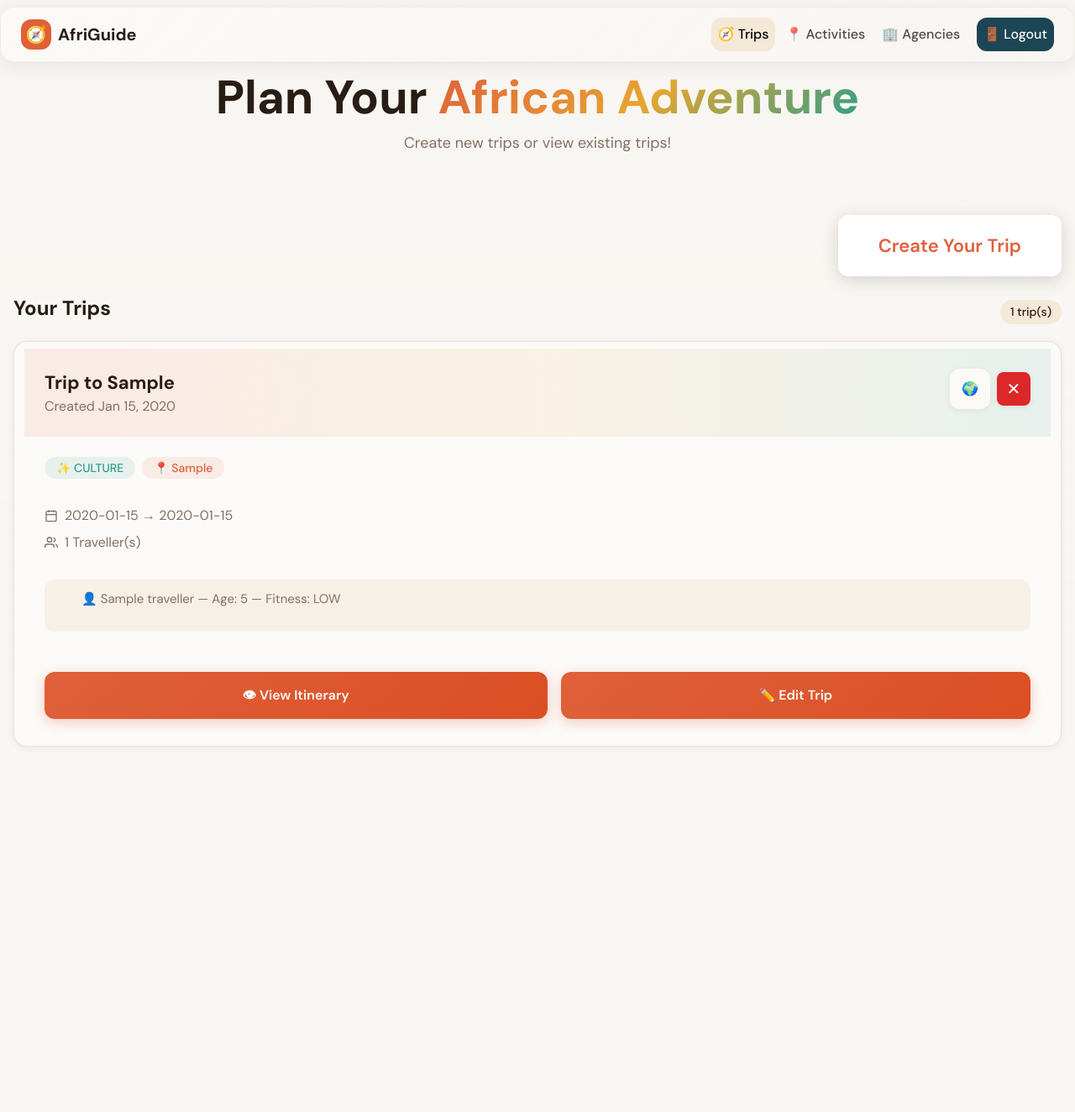
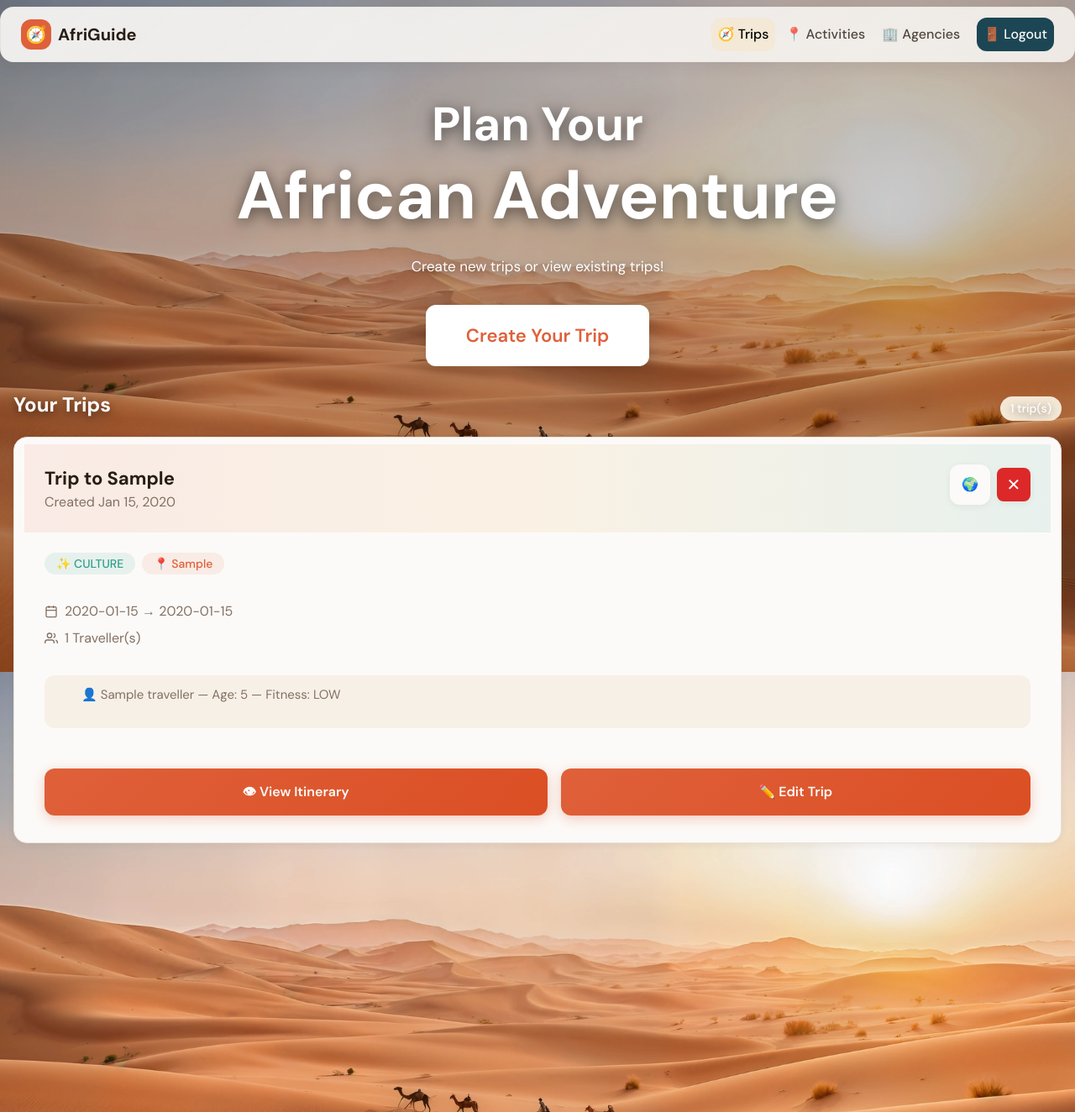
Before and after one commit to A-D-DBS-application/web-application-2025-group-1, a Flask app: page /trips in a window 1280 px wide. Shown: the whole page at 84% size. Before the commit the page ends 889 px from the top, so only its background shows below. Run offline with Flask 3, Linux system fonts and the light colour scheme; a user stored in the database is signed in; tables that the repository leaves empty hold one stand-in row (values such as "Sample post").

Commit message:
Achtergrondfoto op iedere pagina

```diff
--- a/app/config.py
+++ b/app/config.py
@@ -15,12 +15,12 @@ load_dotenv()
 class Config:
     SECRET_KEY = os.getenv("SECRET_KEY", "your_secret_key")
 
-    # Get database URL and convert to use psycopg3 driver if needed
+    # Get database URL and convert to use psycopg3 driver
     _db_url = os.getenv(
         "DATABASE_URL",
         "postgresql://postgres.eoysewmdlgotspzgbpkb:Group1_ADDBS!@aws-1-eu-central-1.pooler.supabase.com:6543/postgres?sslmode=require",
     )
-    # Convert postgresql:// to postgresql+psycopg:// to use psycopg3
+    # Convert postgresql:// to postgresql+psycopg:// to use psycopg3 (required by requirements.txt)
     if _db_url.startswith("postgresql://") and not _db_url.startswith("postgresql+psycopg://"):
         _db_url = _db_url.replace("postgresql://", "postgresql+psycopg://", 1)
     SQLALCHEMY_DATABASE_URI = _db_url
@@ -32,5 +32,6 @@ class Config:
         'max_overflow': 10,     # Maximum overflow connections
         'connect_args': {
             'connect_timeout': 10,  # Connection timeout in seconds
+            'prepare_threshold': None,  # Disable prepared statements to avoid DuplicatePreparedStatement errors
         }
     }
--- a/app/static/css/base.css
+++ b/app/static/css/base.css
@@ -39,6 +39,37 @@ body {
   position: relative;
 }
 
+/* Apply background image to all pages except auth pages and pages with no-bg-image class */
+body:not(.auth-page):not(.no-bg-image) {
+  background-image: var(--desert-bg-image);
+  background-size: cover;
+  background-position: center;
+  background-attachment: fixed;
+  background-repeat: no-repeat;
+  position: relative;
+}
+
+body:not(.auth-page):not(.no-bg-image)::before {
+  content: '';
+  position: fixed;
+  top: 0;
+  left: 0;
+  right: 0;
+  bottom: 0;
+  background: rgba(0, 0, 0, 0.2);
+  z-index: -1;
+}
+
+/* Hide background blobs on pages with background image */
+body:not(.auth-page):not(.no-bg-image) .bg-blob {
+  display: none;
+}
+
+/* Show background blobs on pages without background image (except auth pages) */
+body.no-bg-image .bg-blob {
+  display: block;
+}
+
 /* Agency background with desert image */
 body.agency-home {
   background-image: var(--desert-bg-image);
@@ -289,7 +320,7 @@ body.agency-home .page-header p {
   font-weight: 400;
 }
 
-/* Traveller header styling */
+/* Traveller header styling - centered for home page */
 body.traveller-home .page-header {
   position: absolute;
   top: 40%;
@@ -300,6 +331,20 @@ body.traveller-home .page-header {
   margin: 0;
   animation: none;
   opacity: 1;
+}
+
+/* Trips page header - positioned at top */
+body.trips-page .page-header {
+  position: relative;
+  top: auto;
+  left: auto;
+  transform: none;
+  width: 100%;
+  padding: 2rem 1rem;
+  margin: 0;
+  animation: none;
+  opacity: 1;
+  text-align: center;
 }
 body.traveller-home .page-header h1 {
   font-size: clamp(2.25rem, 6.5vw, 5rem);
@@ -1546,15 +1591,12 @@ tbody tr:hover {
   }
 }
 
-/* Background overlay for trips/edit pages */
+/* Background overlay for trips/edit pages - dark transparent overlay to show background image */
 .bg-overlay {
   position: fixed;
   inset: 0;
   z-index: -1;
-  background: linear-gradient(to bottom,
-    hsla(35, 30%, 96%, 0.8),
-    hsla(35, 30%, 96%, 0.95),
-    var(--background));
+  background: rgba(0, 0, 0, 0.2);
 }
 
 /* Wizard Progress Styles */
@@ -1948,6 +1990,17 @@ tbody tr:hover {
 .trips-header h2 {
   font-size: 1.5rem;
   font-weight: 700;
+}
+
+/* Make trips header visible on background image */
+body.traveller-home .trips-header h2 {
+  color: white;
+  text-shadow: 0 2px 10px rgba(0, 0, 0, 0.4), 0 4px 20px rgba(0, 0, 0, 0.3);
+}
+
+body.traveller-home .trips-count {
+  color: white;
+  text-shadow: 0 2px 10px rgba(0, 0, 0, 0.4), 0 4px 20px rgba(0, 0, 0, 0.3);
 }
 
 .trips-count {
--- a/app/templates/edit_trip.html
+++ b/app/templates/edit_trip.html
@@ -3,7 +3,7 @@
 {% set page_title = 'Edit Trip' %}
 {% include 'partials/_head.html' %}
 </head>
-<body>
+<body class="no-bg-image">
   <div class="bg-overlay"></div>
 
   {% include 'partials/_navbar.html' %}
--- a/app/templates/itinerary.html
+++ b/app/templates/itinerary.html
@@ -6,7 +6,7 @@
   <link href="https://api.mapbox.com/mapbox-gl-js/v3.5.1/mapbox-gl.css" rel="stylesheet"/>' %}
 {% include 'partials/_head.html' %}
 </head>
-<body>
+<body class="no-bg-image">
   {% include 'partials/_background_blobs.html' %}
   {% include 'partials/_navbar.html' %}
 
--- a/app/templates/trips.html
+++ b/app/templates/trips.html
@@ -3,17 +3,15 @@
 {% set page_title = 'Trips' %}
 {% include 'partials/_head.html' %}
 </head>
-<body>
-  <div class="bg-overlay"></div>
-
+<body class="traveller-home trips-page">
+  {% include 'partials/_background_blobs.html' %}
   {% include 'partials/_navbar.html' %}
-  {% set header_title = 'Plan Your <span class="text-gradient">African Adventure</span>' %}
-  {% set header_subtitle = 'Create new trips or view existing trips!' %}
-  {% include 'partials/_page_header.html' %}
   {% include 'partials/_flash_messages.html' %}
 
-  <!-- Create New Trip Button - Positioned top right, aligned with nav -->
-  <div class="create-trip-button-container">
+  <!-- Hero Section -->
+  <div class="page-header">
+    <h1><span class="welcome-text">Plan Your</span><span class="text-gradient">African Adventure</span></h1>
+    <p>Create new trips or view existing trips!</p>
     <a href="{{ url_for('main.create_trip') }}" class="create-trip-button">Create Your Trip</a>
   </div>
 
```
